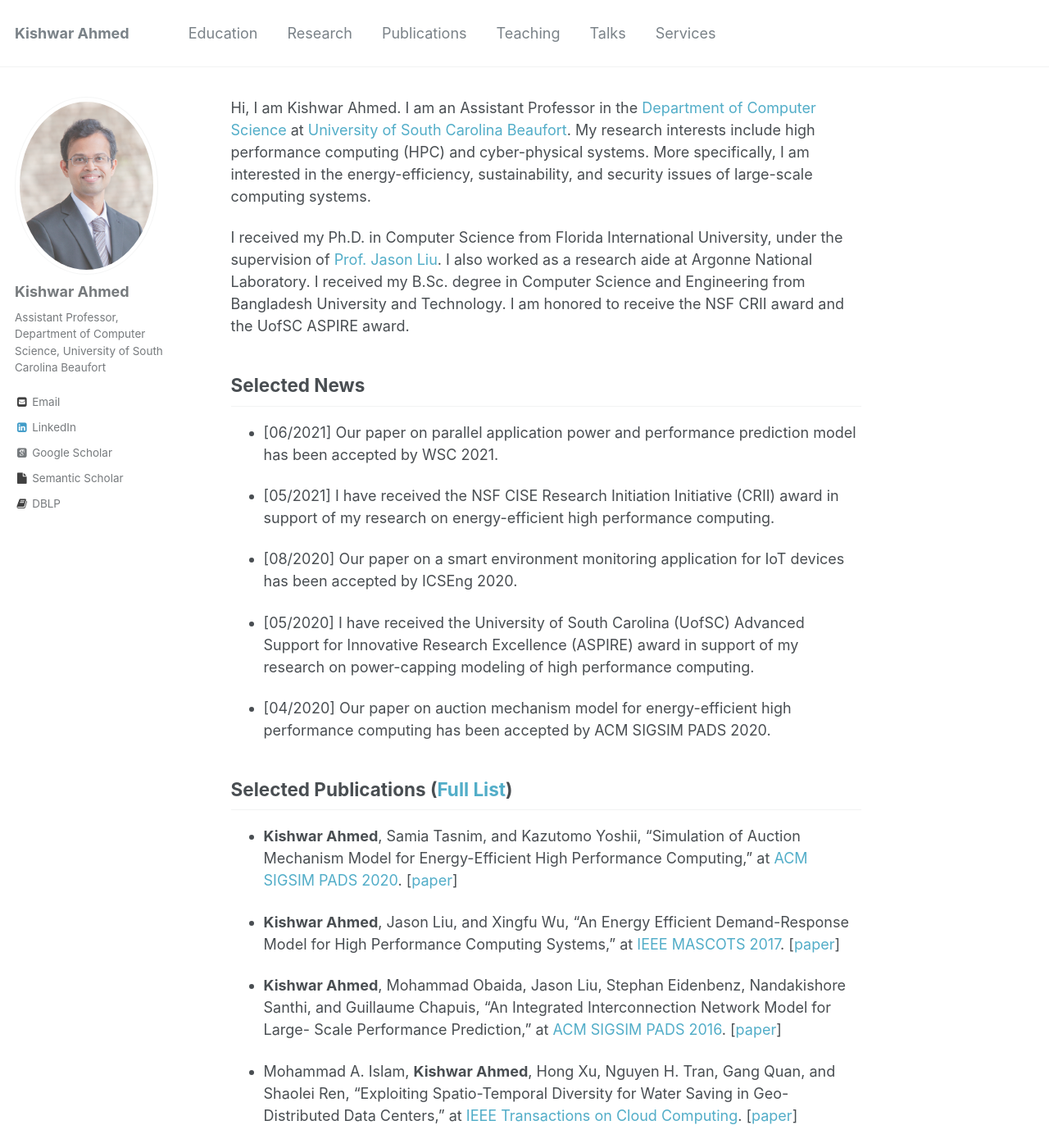
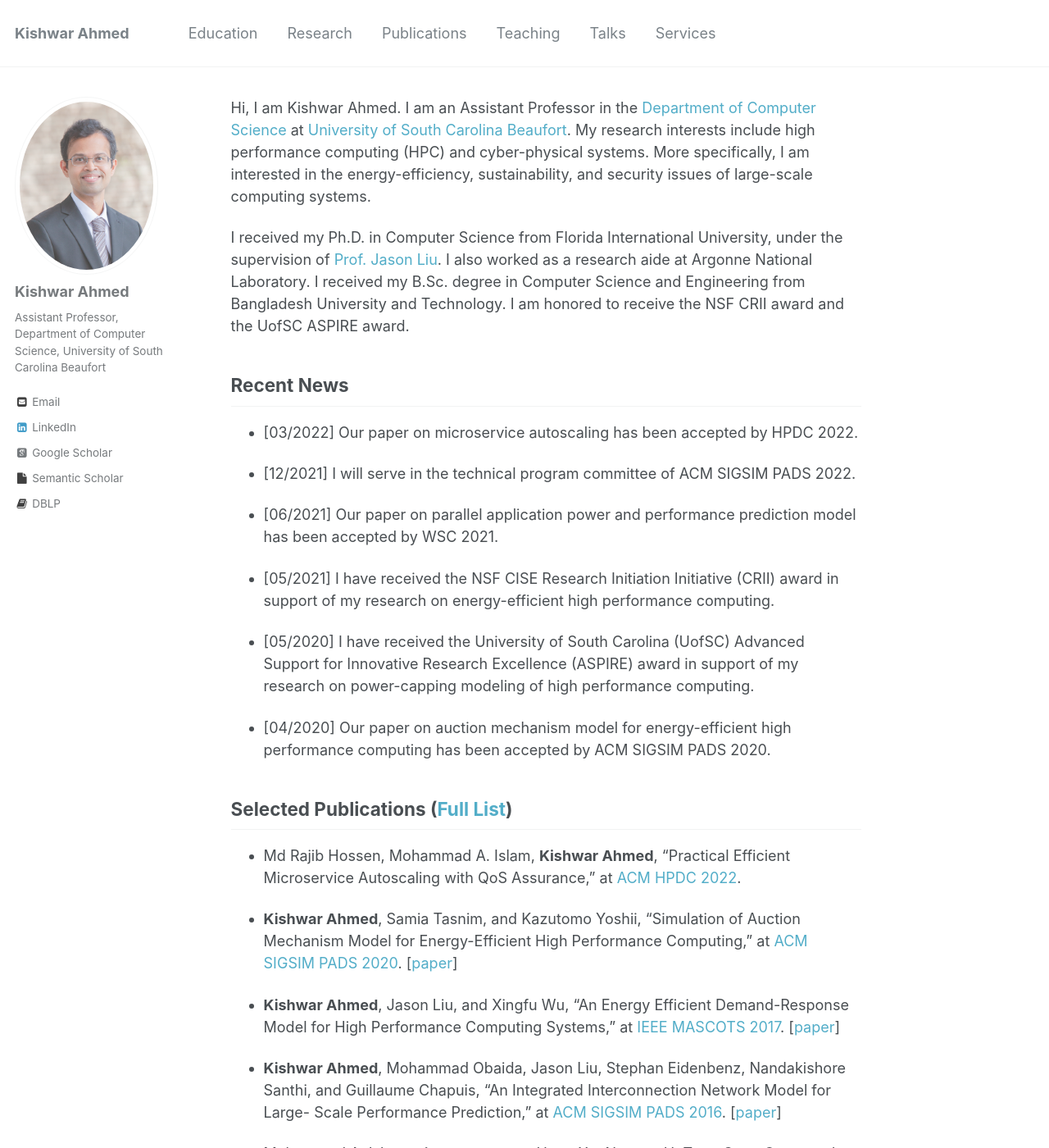
Before and after one commit to kishwarbd/kishwarbd.github.io, a Jekyll site: the page built from _pages/about.md, in a window 1280 px wide and 1400 px high. Shown: the whole window at 82% size. Built offline with Jekyll 4.4.1, drawn with Linux system fonts in a browser that asks for light colours; some web fonts are replaced.

Commit message:
updates.

```diff
--- a/_pages/about.md
+++ b/_pages/about.md
@@ -13,19 +13,24 @@ I received my Ph.D. in Computer Science from Florida International University, u
 Jason Liu](https://people.cis.fiu.edu/liux/). I also worked as a research aide at Argonne National Laboratory. I received my B.Sc. degree in Computer Science and Engineering from Bangladesh University and Technology. I am honored to receive the NSF CRII award and the UofSC ASPIRE award.
 
 
-## Selected News
+## Recent News
+
+* [03/2022] Our paper on microservice autoscaling has been accepted by HPDC 2022.
+
+* [12/2021] I will serve in the technical program committee of ACM SIGSIM PADS 2022.
 
 * [06/2021] Our paper on parallel application power and performance prediction model has been accepted by WSC 2021.
 
 * [05/2021] I have received the NSF CISE Research Initiation Initiative (CRII) award in support of my research on energy-efficient high performance computing.
-
-* [08/2020] Our paper on a smart environment monitoring application for IoT devices has been accepted by ICSEng 2020.
 
 * [05/2020] I have received the University of South Carolina (UofSC) Advanced Support for Innovative Research Excellence (ASPIRE) award in support of my research on power-capping modeling of high performance computing.
 
 * [04/2020] Our paper on auction mechanism model for energy-efficient high performance computing has been accepted by ACM SIGSIM PADS 2020.
 
 ## Selected Publications ([Full List](https://kishwarbd.github.io/publications/))
+
+* Md Rajib Hossen, Mohammad A. Islam, **Kishwar Ahmed**, “Practical Efficient Microservice Autoscaling with QoS Assurance,” at [ACM HPDC 2022](https://www.hpdc.org/2022/).
+
 * **Kishwar Ahmed**, Samia Tasnim, and Kazutomo Yoshii, “Simulation of Auction Mechanism Model for Energy-Efficient High Performance Computing,” at [ACM SIGSIM PADS 2020](https://www.acm-sigsim-pads.org/Programs/PADS-2020-Program.htm). [[paper](https://dl.acm.org/doi/abs/10.1145/3384441.3395991)]
 
 *  **Kishwar Ahmed**, Jason Liu, and Xingfu Wu, “An Energy Efficient Demand-Response Model for High Performance Computing Systems,” at [IEEE MASCOTS 2017](https://mascots2017.cs.ucalgary.ca/). [[paper](https://ieeexplore.ieee.org/document/8107444/)]
```
Also changed, not shown: 9 other files.
